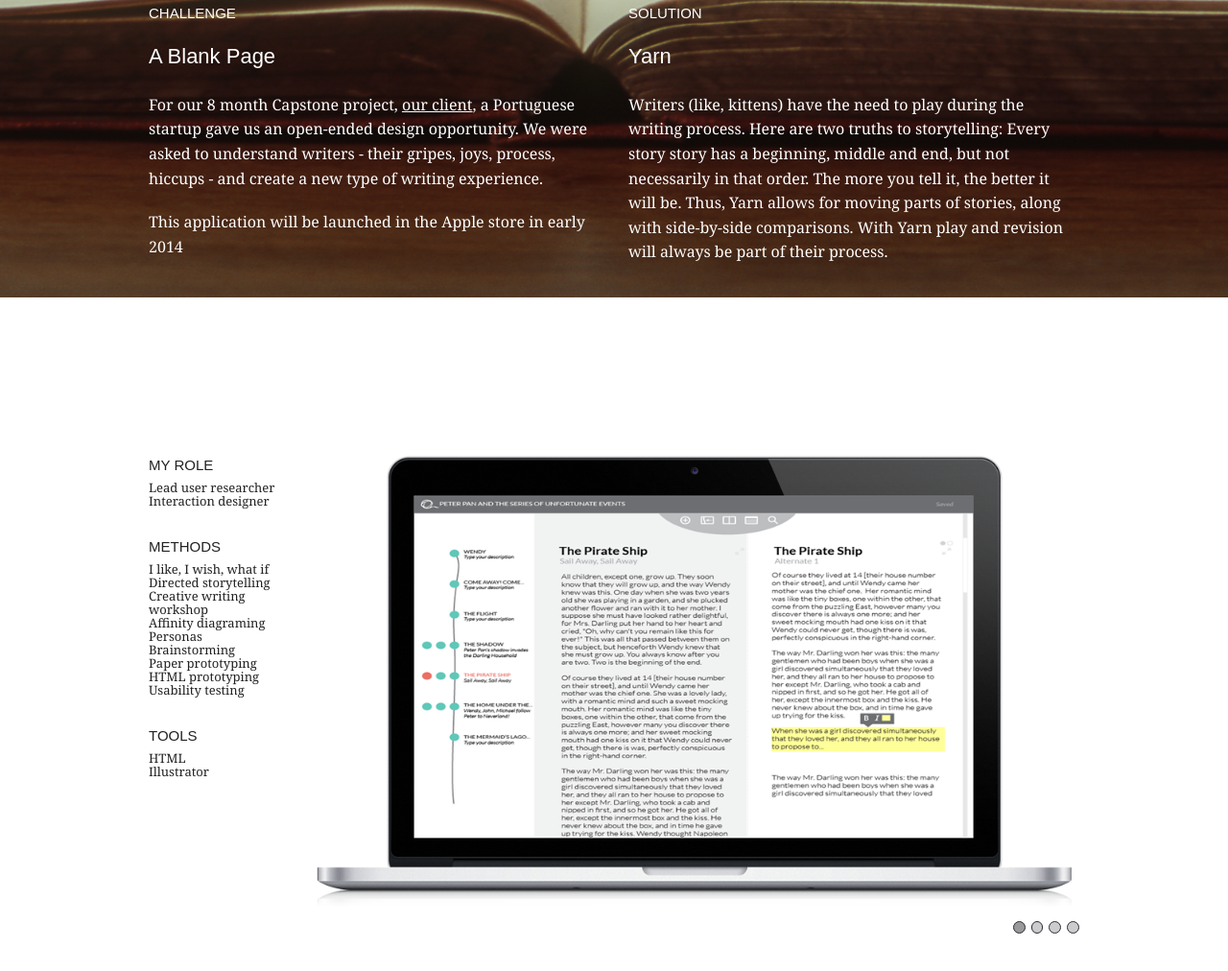
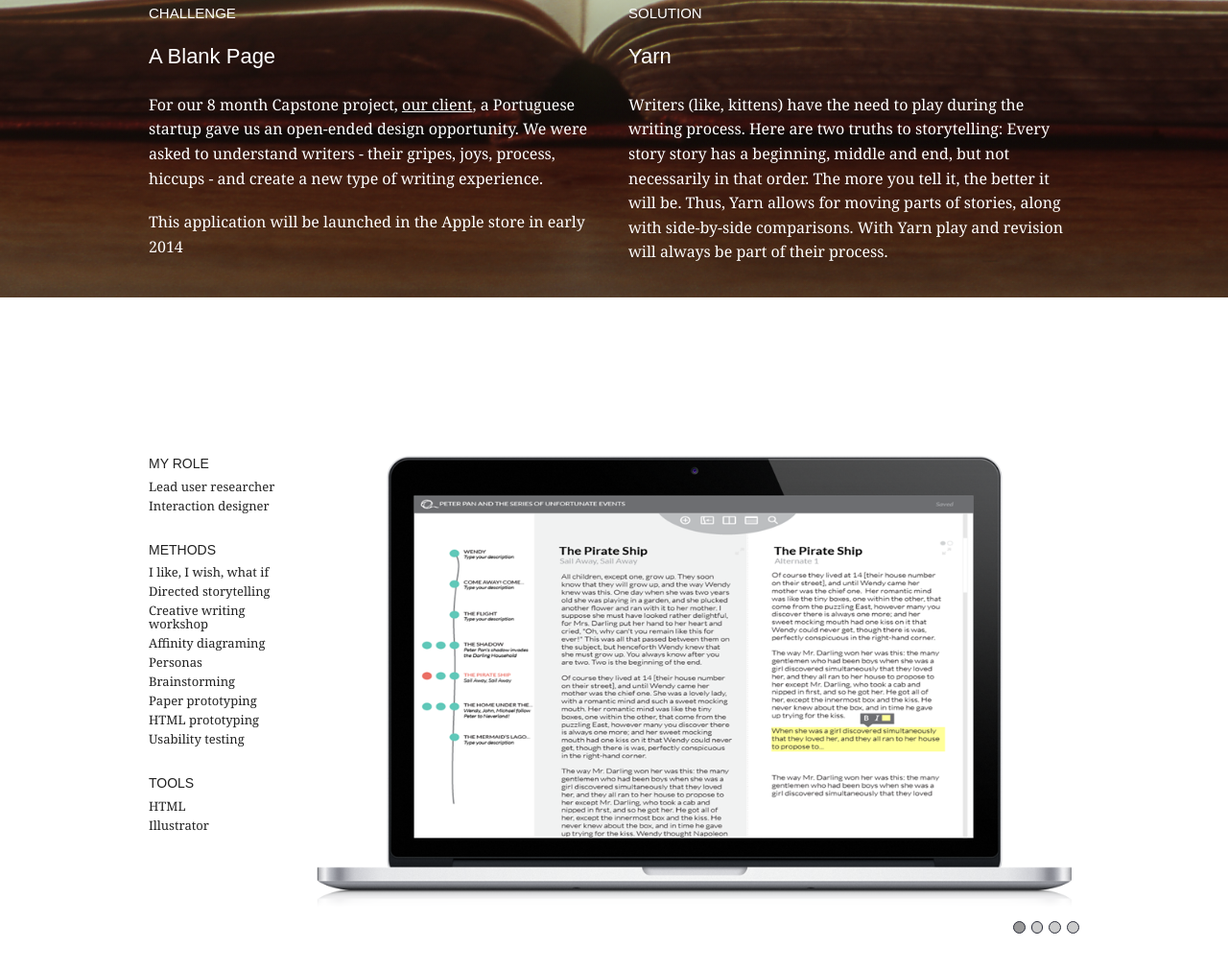
Before and after one commit to cicatriz/kdmendoza-site, a plain HTML site: page 1-writing/index.html in a window 1280 px wide. Shown: the part 330-1342 px from the top of the page at 96% size. Drawn offline with Linux system fonts and the light colour scheme; a web font is replaced by a local one.

Commit message:
use list for role

```diff
--- a/1-writing/index.html
+++ b/1-writing/index.html
@@ -67,21 +67,27 @@
     <h2 data-magellan-destination="yarn" id="yarn"></h2>
     <div class="large-2 columns role">
       <h2>My Role</h2>
-      <p>Lead user researcher<br>
-      Interaction designer</p>
+      <ul>
+        <li>Lead user researcher
+        <li>Interaction designer
+      </ul>
       <h2>Methods</h2>
-      <p>I like, I wish, what if<br>
-      Directed storytelling<br>
-      Creative writing workshop<br>
-      Affinity diagraming<br>
-      Personas<br>
-      Brainstorming<br>
-      Paper prototyping<br>
-      HTML prototyping<br>
-      Usability testing</p>
+      <ul>
+        <li>I like, I wish, what if
+        <li>Directed storytelling
+        <li>Creative writing workshop
+        <li>Affinity diagraming
+        <li>Personas
+        <li>Brainstorming
+        <li>Paper prototyping
+        <li>HTML prototyping
+        <li>Usability testing
+      </ul>
       <h2>Tools</h2>
-      <p>HTML<br>
-      Illustrator</p>
+      <ul>
+        <li>HTML
+        <li>Illustrator
+      </ul>
     </div>
     <div class="large-10 columns big-orbit">
       <ul data-orbit data-options="slide_number:false;timer:false;">
--- a/assets/css/main.css
+++ b/assets/css/main.css
@@ -447,11 +447,18 @@ li.project-thumb {
 }
 
 .role h2 {
+  font-size: 14px;
   margin-bottom: 6px;
 }
 
-.role p {
+.role ul {
+  list-style-type: none;
+  margin-left: 0;
+  margin-bottom: 30px;
+}
+
+.role li {
   font-size: 13px;
   line-height: 14px;
-  margin-bottom: 30px;
+  margin-bottom: 6px;
 }
```
